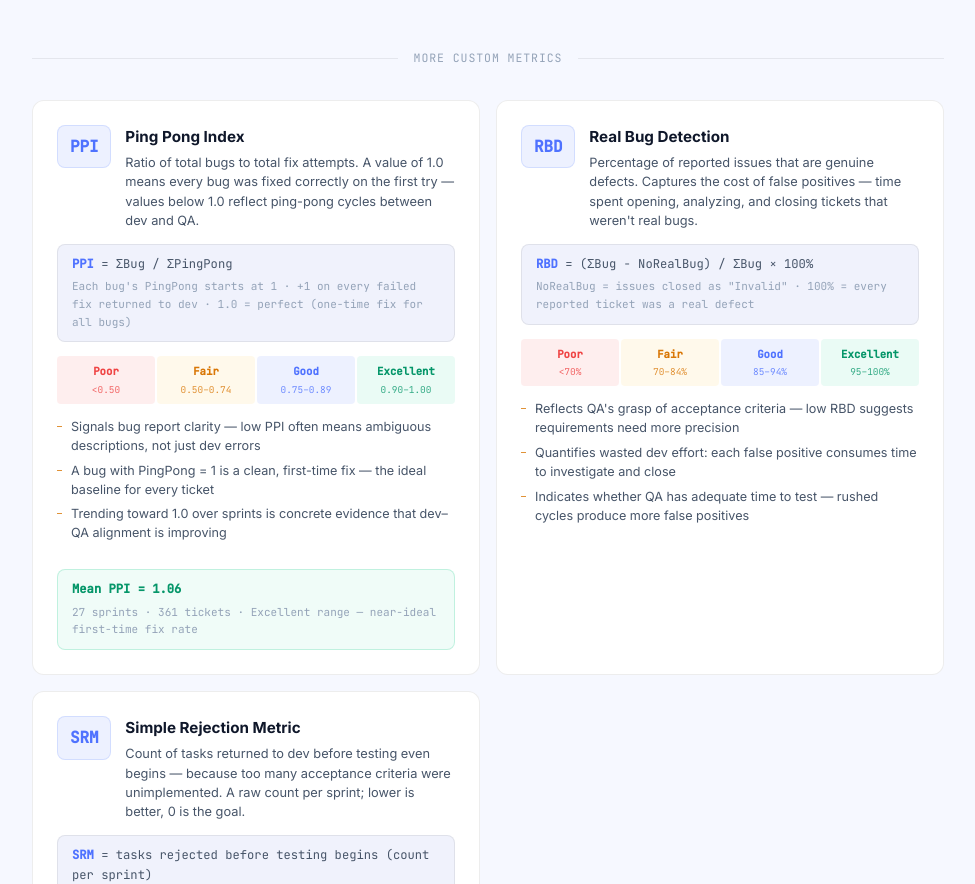
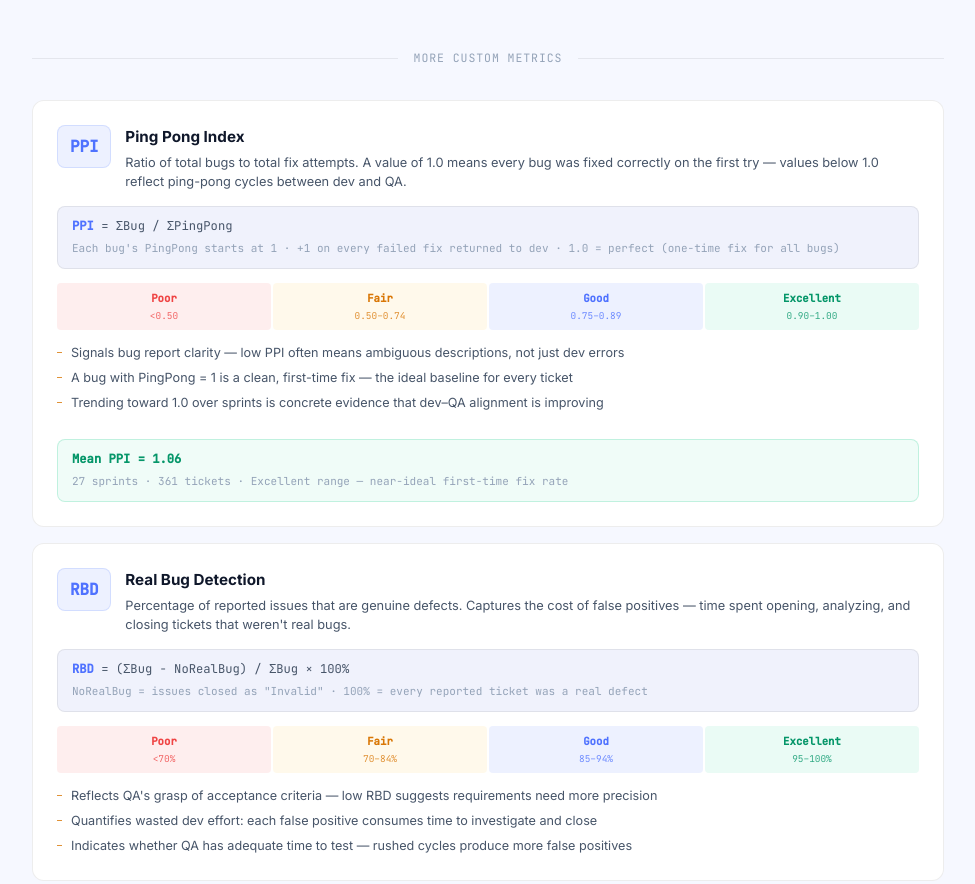
Before and after one commit to lflucasferreira/portfolio, a plain HTML site: page index.html in a window 1280 px wide. Shown: the part 6778-7662 px from the top of the page, without its empty margins (152-1127 px from the left). Drawn offline with Linux system fonts and the light colour scheme.

Commit message:
fix: metric cards stack one per line

```diff
--- a/index.html
+++ b/index.html
@@ -867,7 +867,7 @@
     }
 
     .metrics-grid {
-      display: grid; grid-template-columns: repeat(auto-fill, minmax(300px, 1fr)); gap: 16px;
+      display: flex; flex-direction: column; gap: 16px;
     }
     .metric-card {
       background: var(--surface); border: 1px solid var(--border); border-radius: var(--radius);
```
